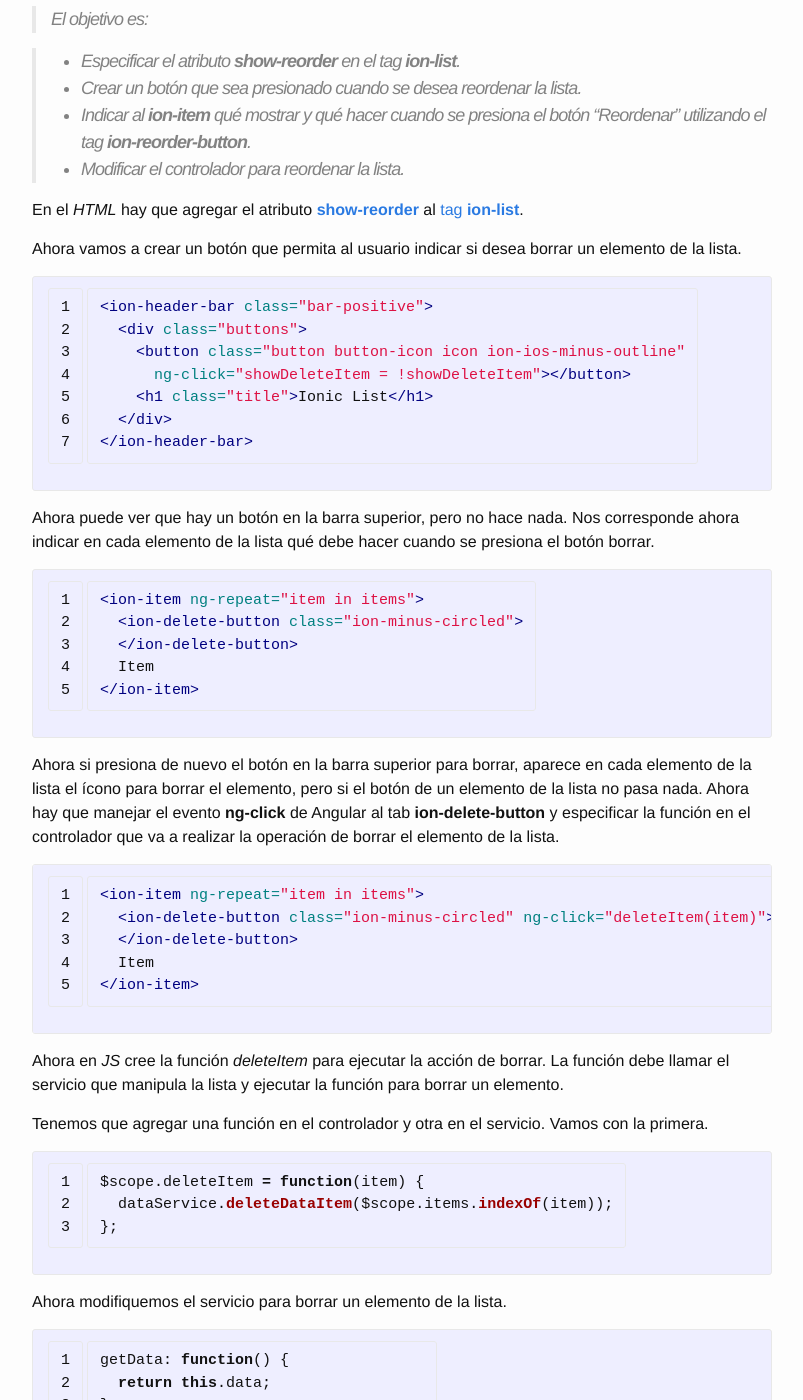
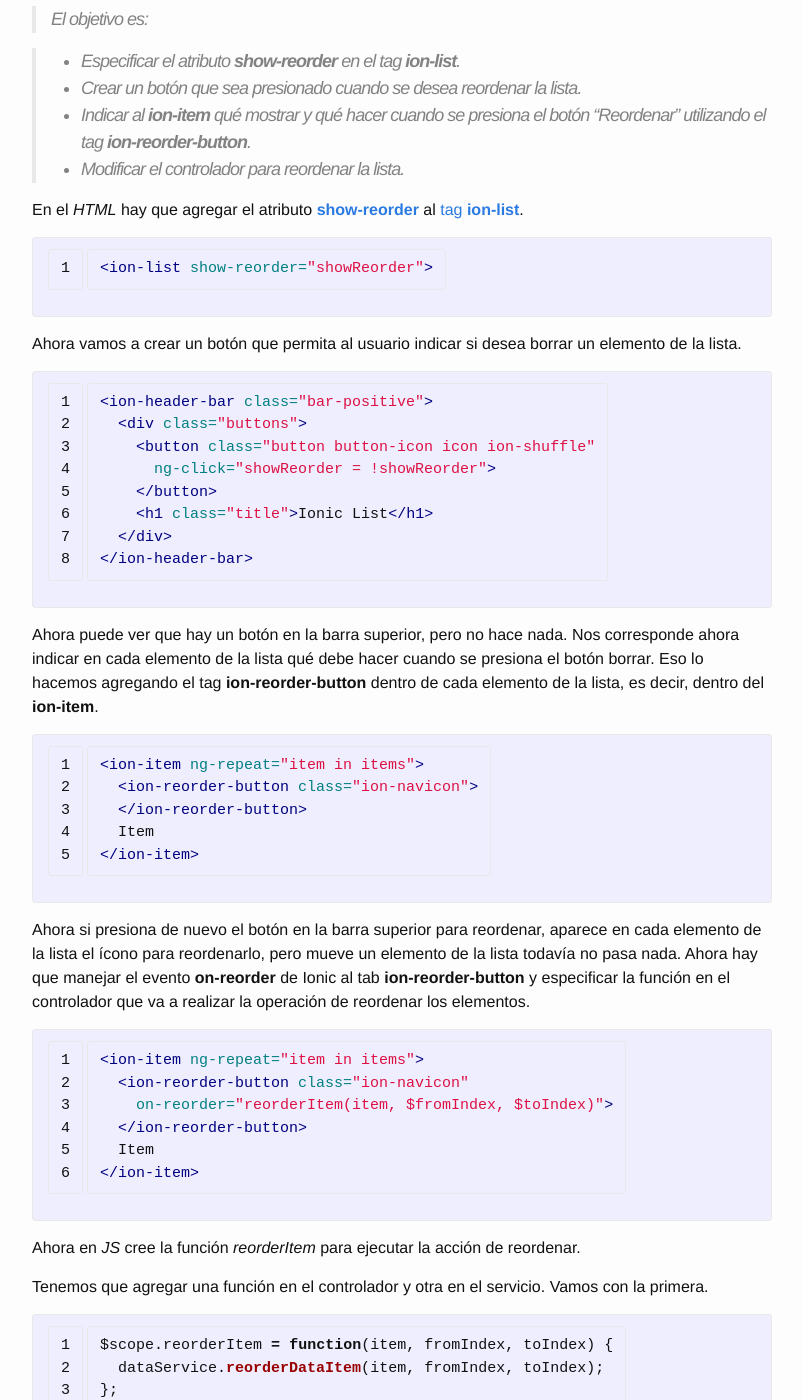
Before and after one commit to aaramirez/aaramirez.github.io, a Jekyll site: the page built from _posts/desarrollos/ionic/2015-10-22-reordenar-elementos.markdown, in a window 1280 px wide and 1400 px high, scrolled down 383 px. Shown: the whole window, without its empty margins (238-1041 px from the left). Built offline with Jekyll 4.4.1, drawn with Linux system fonts in a browser that asks for light colours; some of the changed text lies outside the part shown.

Commit message:
Reordenar elementos de una lista

```diff
--- a/_posts/desarrollos/ionic/2015-10-22-reordenar-elementos.markdown
+++ b/_posts/desarrollos/ionic/2015-10-22-reordenar-elementos.markdown
@@ -19,7 +19,7 @@ Ingrese a [play.ionic.io][1] para obtener el código para iniciar el tutorial y
 En el *HTML* hay que agregar el atributo [__show-reorder__][3] al [tag __ion-list__][3].
 
 {% highlight html linenos %}
-
+<ion-list show-reorder="showReorder">
 {% endhighlight %}
 
 Ahora vamos a crear un botón que permita al usuario indicar si desea borrar un elemento de la lista.
@@ -27,40 +27,42 @@ Ahora vamos a crear un botón que permita al usuario indicar si desea borrar un
 {% highlight html linenos %}
 <ion-header-bar class="bar-positive">
   <div class="buttons">
-    <button class="button button-icon icon ion-ios-minus-outline"
-      ng-click="showDeleteItem = !showDeleteItem"></button>
+    <button class="button button-icon icon ion-shuffle"
+      ng-click="showReorder = !showReorder">
+    </button>
     <h1 class="title">Ionic List</h1>
   </div>
 </ion-header-bar>
 {% endhighlight %}
 
-Ahora puede ver que hay un botón en la barra superior, pero no hace nada. Nos corresponde ahora indicar en cada elemento de la lista qué debe hacer cuando se presiona el botón borrar.
+Ahora puede ver que hay un botón en la barra superior, pero no hace nada. Nos corresponde ahora indicar en cada elemento de la lista qué debe hacer cuando se presiona el botón borrar. Eso lo hacemos agregando el tag __ion-reorder-button__ dentro de cada elemento de la lista, es decir, dentro del __ion-item__.
 
 {% highlight html linenos %}
 <ion-item ng-repeat="item in items">
-  <ion-delete-button class="ion-minus-circled">
-  </ion-delete-button>
+  <ion-reorder-button class="ion-navicon">
+  </ion-reorder-button>
   Item {{ item.id }}
 </ion-item>
 {% endhighlight %}
 
-Ahora si presiona de nuevo el botón en la barra superior para borrar, aparece en cada elemento de la lista el ícono para borrar el elemento, pero si el botón de un elemento de la lista no pasa nada. Ahora hay que manejar el evento __ng-click__ de Angular al tab __ion-delete-button__ y especificar la función en el controlador que va a realizar la operación de borrar el elemento de la lista.
+Ahora si presiona de nuevo el botón en la barra superior para reordenar, aparece en cada elemento de la lista el ícono para reordenarlo, pero mueve un elemento de la lista todavía no pasa nada. Ahora hay que manejar el evento __on-reorder__ de Ionic al tab __ion-reorder-button__ y especificar la función en el controlador que va a realizar la operación de reordenar los elementos.
 
 {% highlight html linenos %}
 <ion-item ng-repeat="item in items">
-  <ion-delete-button class="ion-minus-circled" ng-click="deleteItem(item)">
-  </ion-delete-button>
+  <ion-reorder-button class="ion-navicon"
+    on-reorder="reorderItem(item, $fromIndex, $toIndex)">
+  </ion-reorder-button>
   Item {{ item.id }}
 </ion-item>
 {% endhighlight %}
 
-Ahora en *JS* cree la función *deleteItem* para ejecutar la acción de borrar. La función debe llamar el servicio que manipula la lista y ejecutar la función para borrar un elemento.
+Ahora en *JS* cree la función *reorderItem* para ejecutar la acción de reordenar.
 
 Tenemos que agregar una función en el controlador y otra en el servicio. Vamos con la primera.
 
 {% highlight javascript linenos %}
-$scope.deleteItem = function(item) {
-  dataService.deleteDataItem($scope.items.indexOf(item));
+$scope.reorderItem = function(item, fromIndex, toIndex) {
+  dataService.reorderDataItem(item, fromIndex, toIndex);
 };
 {% endhighlight %}
 
@@ -70,12 +72,13 @@ Ahora modifiquemos el servicio para borrar un elemento de la lista.
 getData: function() {
   return this.data;
 },
-deleteDataItem: function(index) {
-  return this.data.splice(index, 1);
+reorderDataItem: function(item, from, to) {
+  this.data.splice(from, 1);
+  this.data.splice(to, 0, item);
 }
 {% endhighlight %}
 
-Ahora en la lista presione el botón de borrado en la barra superior y pruebe la funcionalidad.
+Ahora en la lista presione el botón para reordenar en la barra superior y pruebe la funcionalidad.
 
 Puede verificar el [resultado final][2] si lo desea.
 
```
